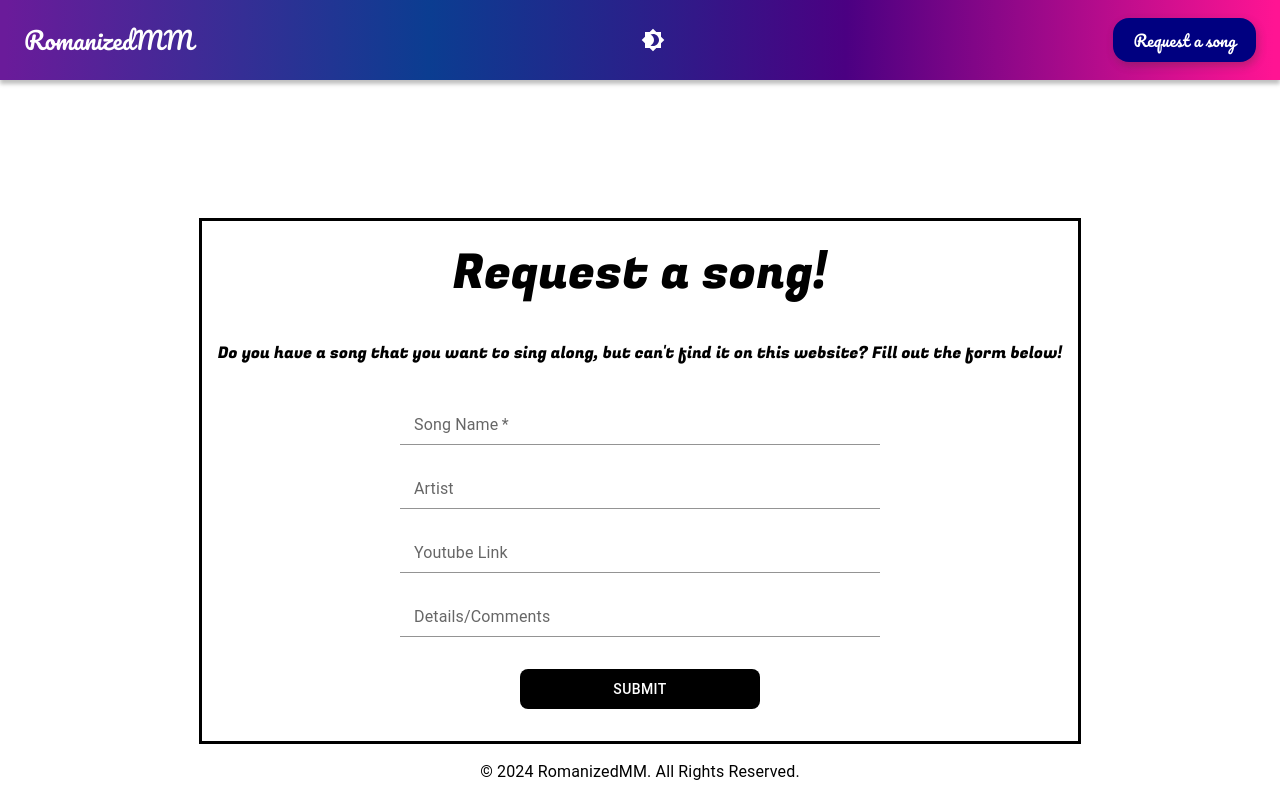
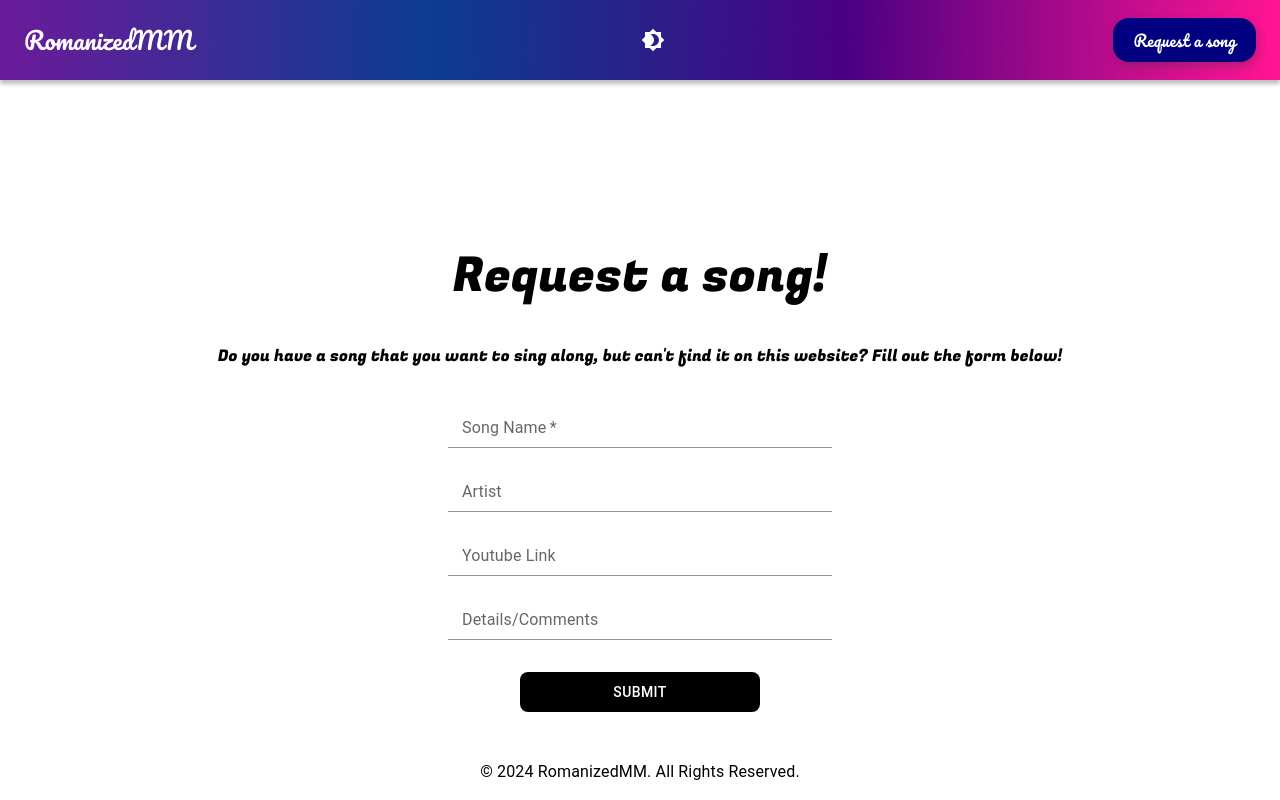
Before and after one commit to ynwin1/RomanizedMM, a React (Create React App) app in the folder client/: page /song-request in a window 1280 px wide. Built offline with nearby package versions, Linux system fonts and the light colour scheme; no server answers.

Commit message:
fix input styling within request form to fit within view

```diff
--- a/client/src/SongRequest.css
+++ b/client/src/SongRequest.css
@@ -11,7 +11,6 @@
 .request-form-light {
     display: flex;
     flex-direction: column;
-    border: 3px solid black;
     align-items: center;
     padding: 1rem 1rem;
     align-self: center;
@@ -23,7 +22,6 @@
 .request-form-dark {
     display: flex;
     flex-direction: column;
-    border: 3px solid white;
     align-items: center;
     padding: 1rem 1rem;
     align-self: center;
--- a/client/src/components/SongRequestForm/RequestForm.js
+++ b/client/src/components/SongRequestForm/RequestForm.js
@@ -76,7 +76,7 @@ function RequestForm() {
                     name={name}
                     value={val}
                     onChange={handleChange}
-                    sx={{ width:'30rem', paddingLeft: '1rem'}}
+                    sx={{ width:'30vw', paddingLeft: '1rem'}}
                 />
             </CustomFormControl>
         )
```
